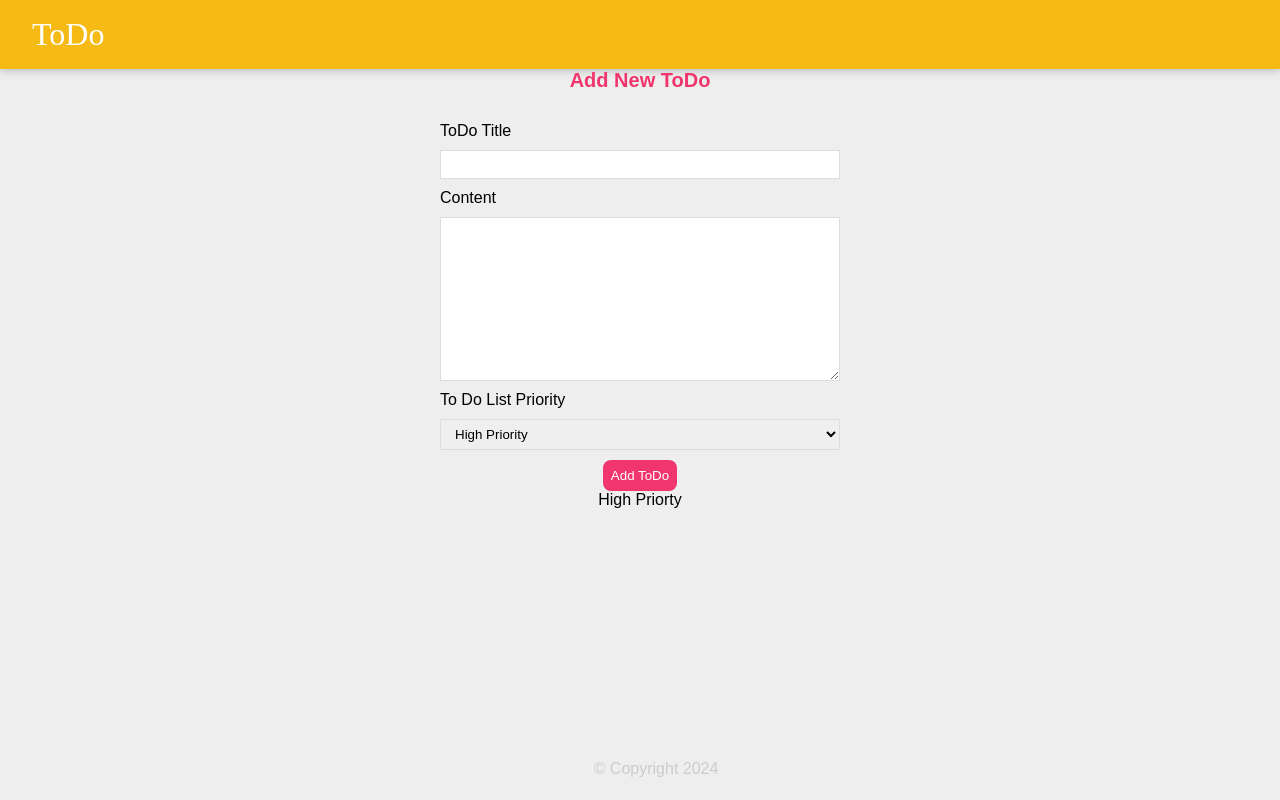
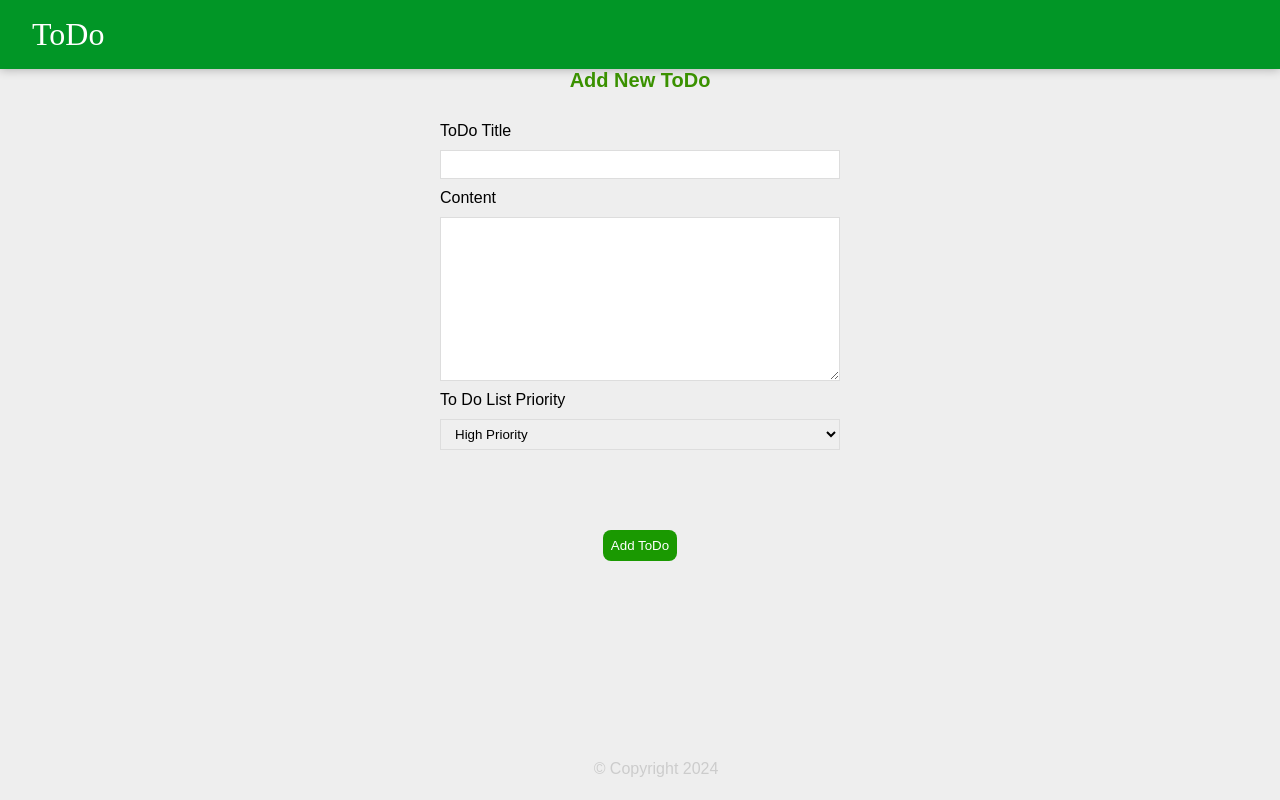
Before and after one commit to MATOME-SHOPRITE/todoapp, a React (Create React App) app in the folder todoapp/: page / in a window 1280 px wide. Built offline with nearby package versions, Linux system fonts and the light colour scheme.

Commit message:
UI Fixes
UI Fixes

```diff
--- a/todoapp/public/index.html
+++ b/todoapp/public/index.html
@@ -24,7 +24,7 @@
       work correctly both with client-side routing and a non-root public URL.
       Learn how to configure a non-root public URL by running `npm run build`.
     -->
-    <title>React App</title>
+    <title>ToDo</title>
   </head>
   <body>
     <noscript>You need to enable JavaScript to run this app.</noscript>
--- a/todoapp/src/components/CreateToDoItem_Components/CreateToDoItem.jsx
+++ b/todoapp/src/components/CreateToDoItem_Components/CreateToDoItem.jsx
@@ -1,5 +1,5 @@
 import React, { useState } from "react";
-import "./styles.css"
+import "./CreateToDostyles.css"
 
 function Form(){
 
@@ -98,15 +98,13 @@ function Form(){
 
             {/* Submit Button */}
 
+
             <button>Add ToDo</button>
 
 
 
         </form>
 
-        {title}
-        {content}
-        {priority}
 
 
     </div>
--- a/todoapp/src/components/CreateToDoItem_Components/styles.css
+++ b/todoapp/src/components/CreateToDoItem_Components/CreateToDostyles.css
@@ -10,7 +10,7 @@
 }
 .create h2 {
   font-size: 20px;
-  color: #f1356d;
+  color: #3a9100;
   margin-bottom: 30px;
 }
 .create input, .create textarea, .create select {
@@ -22,10 +22,11 @@
   display: block;
 }
 .create button {
-  background: #f1356d;
+  background: #1a9901;
   color: #fff;
   border: 0;
   padding: 8px;
   border-radius: 8px;
   cursor: pointer;
+  margin-top: 70px;
 }
--- a/todoapp/src/components/FooterComponent/Footer.jsx
+++ b/todoapp/src/components/FooterComponent/Footer.jsx
@@ -1,5 +1,5 @@
 import React from "react";
-import "./styles.css"
+import "./Footerstyles.css"
 
 function Footer(){
 
--- /dev/null
+++ b/todoapp/src/components/FooterComponent/Footerstyles.css
@@ -0,0 +1,13 @@
+
+
+footer {
+  position: absolute;
+  text-align: center;
+  bottom: 0;
+  width: 100%;
+  height: 2.5rem;
+}
+
+footer p {
+  color: #ccc;
+}
--- a/todoapp/src/components/FooterComponent/styles.css
+++ /dev/null
@@ -1,56 +0,0 @@
-* {
-  padding: 0;
-  margin: 0;
-  box-sizing: border-box;
-}
-html {
-  font-family: "Montserrat", sans-serif;
-}
-body {
-  background: #eee;
-  padding: 0 16px;
-}
-
-header {
-  background-color: #f5ba13;
-  margin: auto -16px;
-  padding: 16px 32px;
-  box-shadow: 0 0 10px 0 rgba(0, 0, 0, 0.3);
-}
-
-header h1 {
-  color: #fff;
-  font-family: "McLaren", cursive;
-  font-weight: 200;
-}
-
-footer {
-  position: absolute;
-  text-align: center;
-  bottom: 0;
-  width: 100%;
-  height: 2.5rem;
-}
-
-footer p {
-  color: #ccc;
-}
-.note {
-  background: #fff;
-  border-radius: 7px;
-  box-shadow: 0 2px 5px #ccc;
-  padding: 10px;
-  width: 240px;
-  margin: 16px;
-  float: left;
-}
-.note h1 {
-  font-size: 1.1em;
-  margin-bottom: 6px;
-}
-.note p {
-  font-size: 1.1em;
-  margin-bottom: 10px;
-  white-space: pre-wrap;
-  word-wrap: break-word;
-}
--- a/todoapp/src/components/HeaderComponent/Header.jsx
+++ b/todoapp/src/components/HeaderComponent/Header.jsx
@@ -1,5 +1,5 @@
 import React from "react";
-import "./styles.css"
+import "./Headerstyles.css"
 
 function Header(){
 
--- /dev/null
+++ b/todoapp/src/components/HeaderComponent/Headerstyles.css
@@ -0,0 +1,25 @@
+* {
+  padding: 0;
+  margin: 0;
+  box-sizing: border-box;
+}
+html {
+  font-family: "Montserrat", sans-serif;
+}
+body {
+  background: #eee;
+  padding: 0 16px;
+}
+
+header {
+  background-color: #019626;
+  margin: auto -16px;
+  padding: 16px 32px;
+  box-shadow: 0 0 10px 0 rgba(0, 0, 0, 0.3);
+}
+
+header h1 {
+  color: #fff;
+  font-family: "McLaren", cursive;
+  font-weight: 200;
+}
--- a/todoapp/src/components/HeaderComponent/styles.css
+++ /dev/null
@@ -1,56 +0,0 @@
-* {
-  padding: 0;
-  margin: 0;
-  box-sizing: border-box;
-}
-html {
-  font-family: "Montserrat", sans-serif;
-}
-body {
-  background: #eee;
-  padding: 0 16px;
-}
-
-header {
-  background-color: #f5ba13;
-  margin: auto -16px;
-  padding: 16px 32px;
-  box-shadow: 0 0 10px 0 rgba(0, 0, 0, 0.3);
-}
-
-header h1 {
-  color: #fff;
-  font-family: "McLaren", cursive;
-  font-weight: 200;
-}
-
-footer {
-  position: absolute;
-  text-align: center;
-  bottom: 0;
-  width: 100%;
-  height: 2.5rem;
-}
-
-footer p {
-  color: #ccc;
-}
-.note {
-  background: #fff;
-  border-radius: 7px;
-  box-shadow: 0 2px 5px #ccc;
-  padding: 10px;
-  width: 240px;
-  margin: 16px;
-  float: left;
-}
-.note h1 {
-  font-size: 1.1em;
-  margin-bottom: 6px;
-}
-.note p {
-  font-size: 1.1em;
-  margin-bottom: 10px;
-  white-space: pre-wrap;
-  word-wrap: break-word;
-}
```
Also changed, not shown: todoapp/src/notes.js (deleted, +0 -29 lines).
